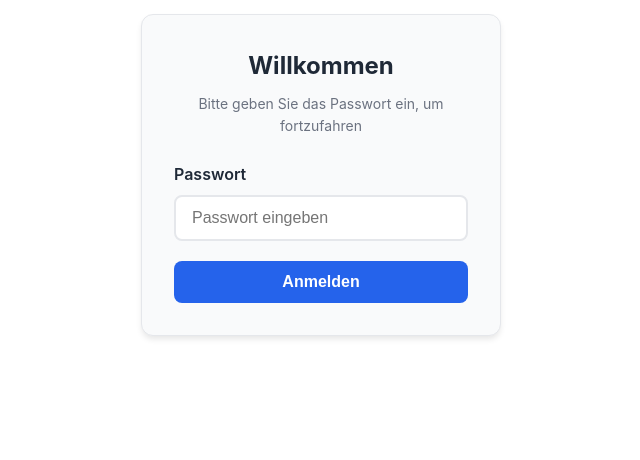
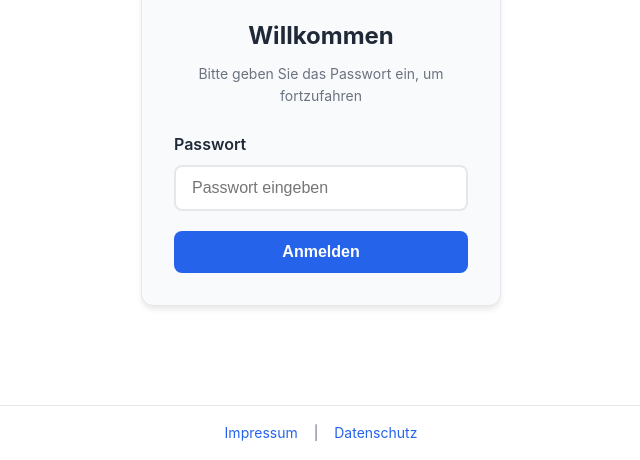
Before and after one commit to bingu93/gossipkid, a website: page login.html in a window 1280 px wide. Shown: the part 340-800 px from the top of the page, without its empty margins (319-959 px from the left). Drawn offline with Linux system fonts and the light colour scheme.

Commit message:
Add footer with Impressum and Datenschutz links to all pages

```diff
--- a/login.html
+++ b/login.html
@@ -170,6 +170,37 @@
             from { opacity: 0; transform: translateY(20px); }
             to { opacity: 1; transform: translateY(0); }
         }
+
+        /* Footer Styles */
+        .page-footer {
+            position: fixed;
+            bottom: 0;
+            left: 0;
+            right: 0;
+            background-color: var(--bg-color);
+            border-top: 1px solid var(--border-color);
+            padding: 16px 20px;
+            text-align: center;
+            font-size: 0.875rem;
+            color: var(--secondary-color);
+            z-index: 100;
+        }
+
+        .page-footer a {
+            color: var(--primary-color);
+            text-decoration: none;
+            margin: 0 12px;
+            transition: opacity 0.2s;
+        }
+
+        .page-footer a:hover {
+            opacity: 0.8;
+            text-decoration: underline;
+        }
+
+        .login-container {
+            margin-bottom: 60px;
+        }
     </style>
 </head>
 <body>
@@ -325,5 +356,10 @@
             }
         });
     </script>
+
+    <footer class="page-footer">
+        <a href="impressum.html">Impressum</a> |
+        <a href="datenschutz.html">Datenschutz</a>
+    </footer>
 </body>
 </html>
```
Also changed, not shown: index.html (+36 -0 lines), story.html (+36 -0 lines).
